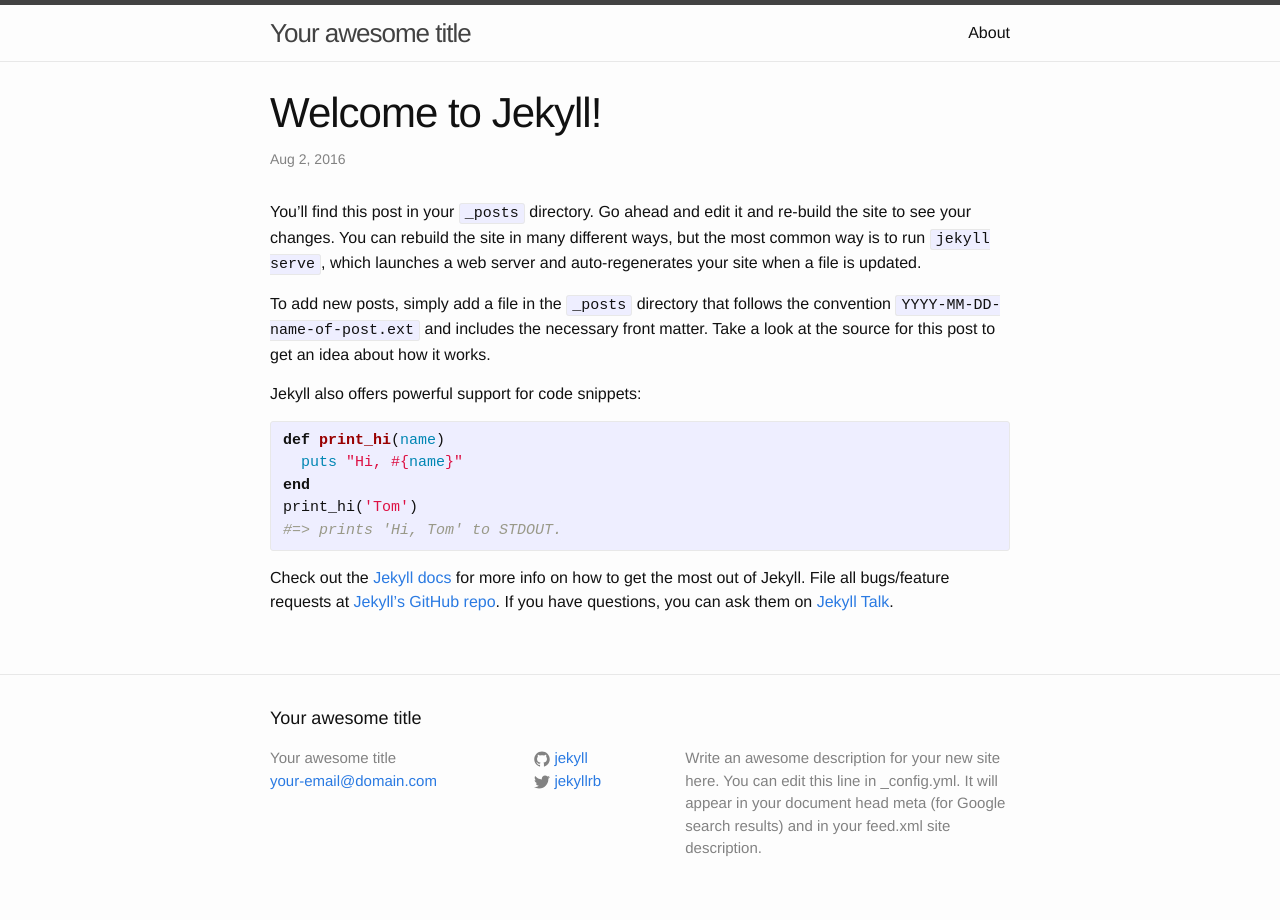
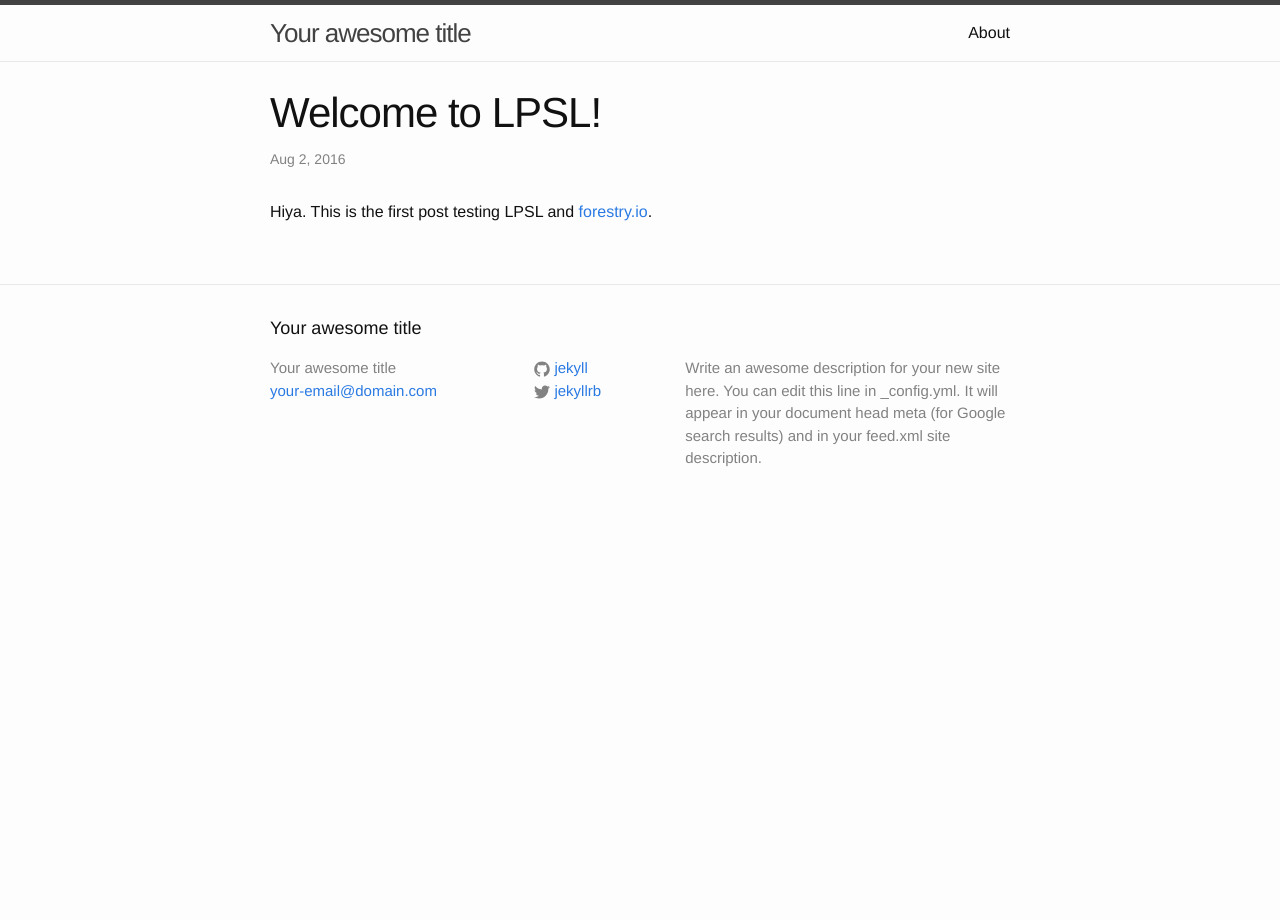
Before and after one commit to LaPorteServiceLeague/laporteserviceleague.github.io, a Jekyll site: the page built from _posts/2016-08-02-welcome-to-jekyll.markdown, in a window 1280 px wide. Built offline with Jekyll 4.4.1, drawn with Linux system fonts in a browser that asks for light colours.

Commit message:
Update from Forestry.io - _posts/2016-08-02-welcome-to-jekyll.markdown

```diff
--- a/_posts/2016-08-02-welcome-to-jekyll.markdown
+++ b/_posts/2016-08-02-welcome-to-jekyll.markdown
@@ -1,25 +1,7 @@
 ---
+title: Welcome to LPSL!
+date: '2016-08-02 19:50:00'
 layout: post
-title:  "Welcome to Jekyll!"
-date:   2016-08-02 14:50:20 -0500
-categories: jekyll update
+categories: welcome
 ---
-You’ll find this post in your `_posts` directory. Go ahead and edit it and re-build the site to see your changes. You can rebuild the site in many different ways, but the most common way is to run `jekyll serve`, which launches a web server and auto-regenerates your site when a file is updated.
-
-To add new posts, simply add a file in the `_posts` directory that follows the convention `YYYY-MM-DD-name-of-post.ext` and includes the necessary front matter. Take a look at the source for this post to get an idea about how it works.
-
-Jekyll also offers powerful support for code snippets:
-
-{% highlight ruby %}
-def print_hi(name)
-  puts "Hi, #{name}"
-end
-print_hi('Tom')
-#=> prints 'Hi, Tom' to STDOUT.
-{% endhighlight %}
-
-Check out the [Jekyll docs][jekyll-docs] for more info on how to get the most out of Jekyll. File all bugs/feature requests at [Jekyll’s GitHub repo][jekyll-gh]. If you have questions, you can ask them on [Jekyll Talk][jekyll-talk].
-
-[jekyll-docs]: http://jekyllrb.com/docs/home
-[jekyll-gh]:   https://github.com/jekyll/jekyll
-[jekyll-talk]: https://talk.jekyllrb.com/
+Hiya. This is the first post testing LPSL and [forestry.io](http://forestry.io).
```
